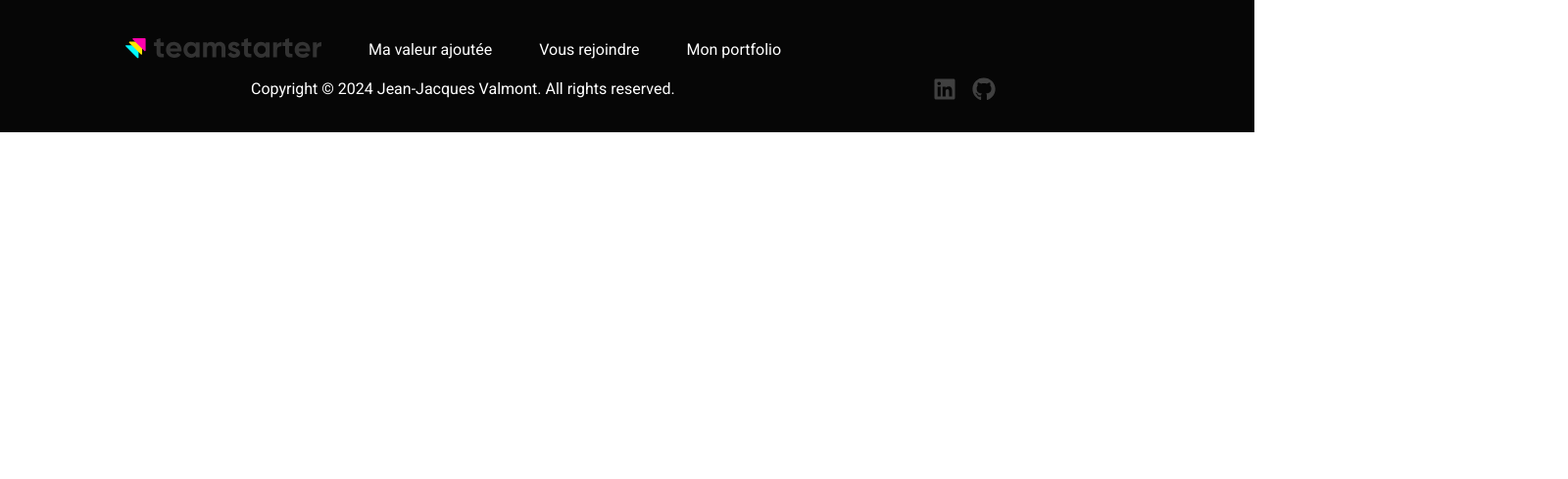
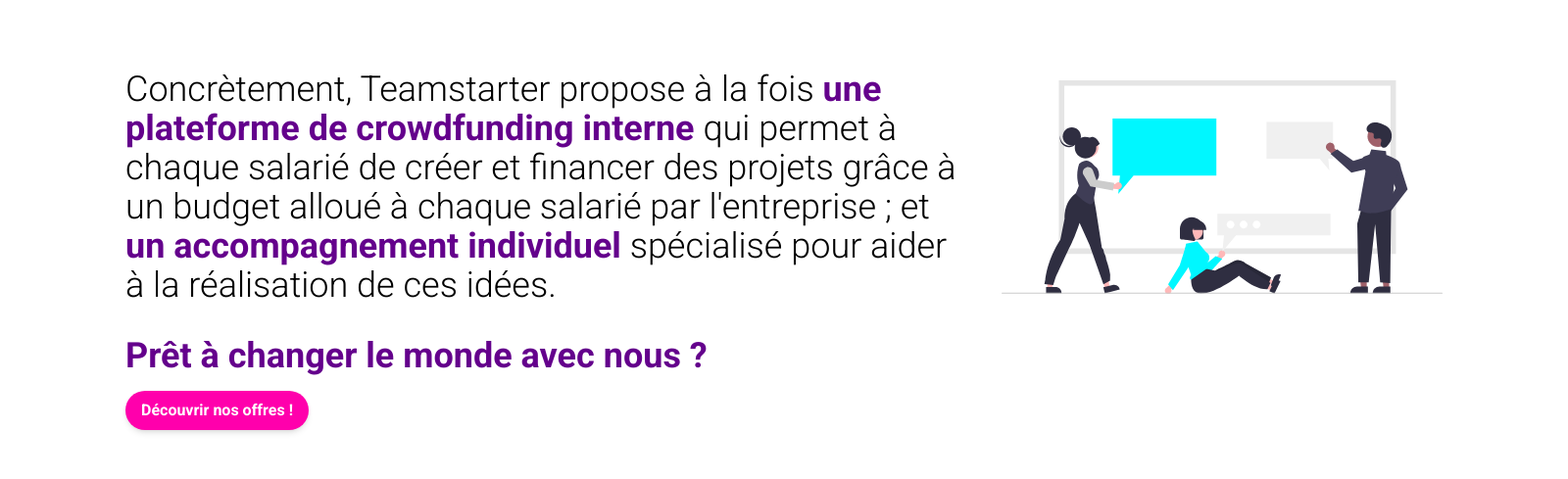
Before and after one commit to Jean-JacquesValmont/CoverLetterForTeamstarter, a Next.js app: page /JoinUs in a window 1280 px wide. Shown: the part 1098-1587 px from the top of the page at 98% size, 1600 px wide, since content can reach past the window. Before the commit the page ends 1233 px from the top, so only its background shows below. Built offline with nearby package versions, Linux system fonts and the light colour scheme.

Commit message:
Created Section3MyPhilosophy component.

```diff
--- a/app/JoinUs/page.tsx
+++ b/app/JoinUs/page.tsx
@@ -1,5 +1,6 @@
 import Section1MyPhilosophy from '@/components/Section1MyPhilosophy'
 import Section2MyPhilosophy from '@/components/Section2MyPhilosophy'
+import Section3MyPhilosophy from '@/components/Section3MyPhilosophy'
 import React from 'react'
 
 const JoinUs = () => {
@@ -8,6 +9,7 @@
       <h1 className='mt-4 mb-2 text-center text-7xl font-black text-neutral-700 '>Notre Philosophie</h1>
       <Section1MyPhilosophy />
       <Section2MyPhilosophy />
+      <Section3MyPhilosophy />
     </div>
   )
 }
--- /dev/null
+++ b/components/Section3MyPhilosophy.tsx
@@ -0,0 +1,24 @@
+import React from 'react'
+import Image from "next/image";
+
+const Section3MyPhilosophy = () => {
+  return (
+    <section className="w-[100rem] flex flex-col justify-start items-start py-20 px-32">
+        <div className='flex justify-center items-center pb-8'>
+            <p className='font-light text-4xl mr-8'>Concrètement, Teamstarter propose à la fois
+                <span className='text-[#64008C] font-black'> une plateforme de crowdfunding interne </span>
+                qui permet à chaque salarié de créer et financer des projets grâce à un budget alloué à chaque salarié par l&apos;entreprise ;
+                et <span className='text-[#64008C] font-black'>un accompagnement individuel</span> spécialisé
+                pour aider à la réalisation de ces idées.
+            </p>
+            <Image className="" src="/image/image_philosophy2.svg" alt="image_computer_smartphone" width={450} height={450} />
+        </div>
+        <p className='text-[#64008C] font-black text-4xl pb-4'>Prêt à changer le monde avec nous ?</p>
+        <button className='bg-[#ff00ac] text-white font-extrabold px-4 py-2 rounded-full transition transform duration-700 shadow-md hover:-translate-y-1 hover:shadow-custom-dark' >
+            Découvrir nos offres !
+        </button>
+    </section>
+  )
+}
+
+export default Section3MyPhilosophy
```
Also changed, not shown: public/image/image_philosophy2.svg (added).
